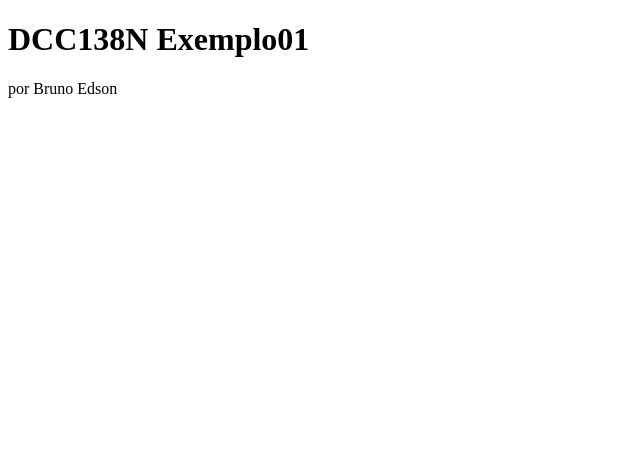
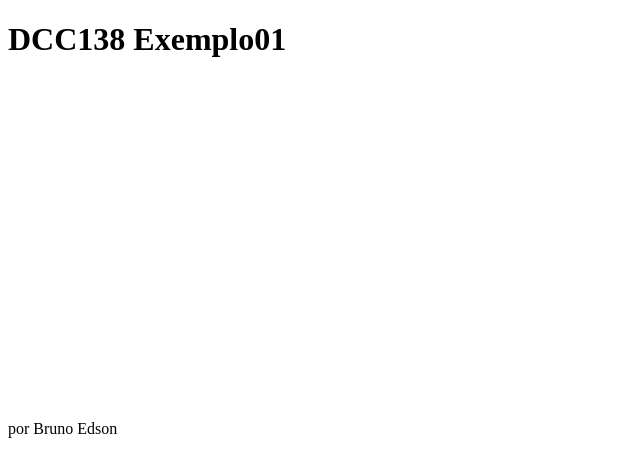
Before and after one commit to ufjf-dcc104/ufjf-dcc138-2021-3ere-atv1-brunoedson2201, a plain HTML site: page index.html in a window 1280 px wide. Shown: the whole page, without its empty margins (0-640 px from the left). Drawn offline with Linux system fonts and the light colour scheme.

Commit message:
Capitura canvas no html

```diff
--- a/index.html
+++ b/index.html
@@ -7,8 +7,13 @@
     <title>DCC138 Exemplo01</title>
 </head>
 <body>
-    <h1>DCC138N Exemplo01</h1>
-
+    <h1>DCC138 Exemplo01</h1>
+    <canvas></canvas>
     <p>por Bruno Edson</p>
+    <script>
+        let canvas = document.querySelector("canvas");
+        canvas.width = 480;
+        canvas.height = 320;
+    </script>
 </body>
 </html>
```
